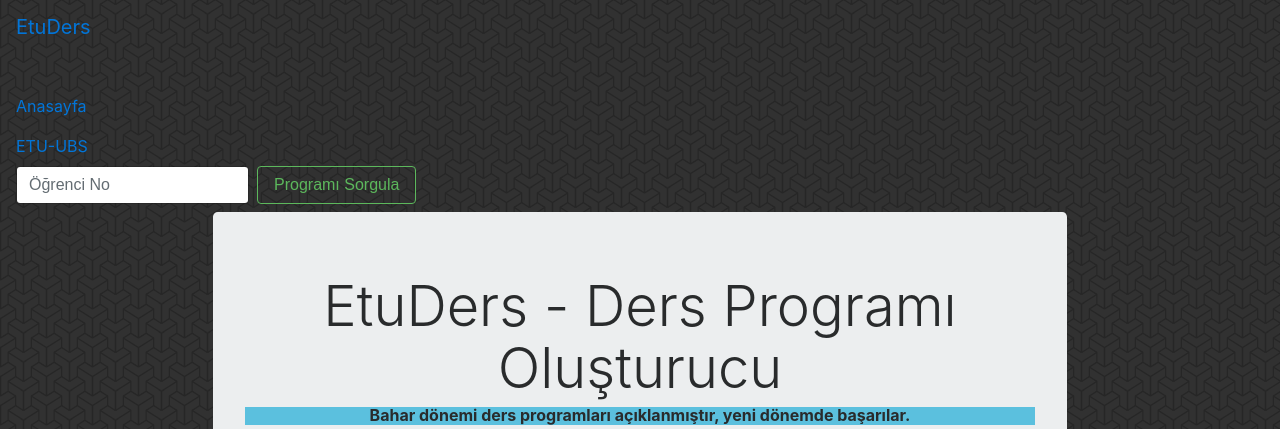
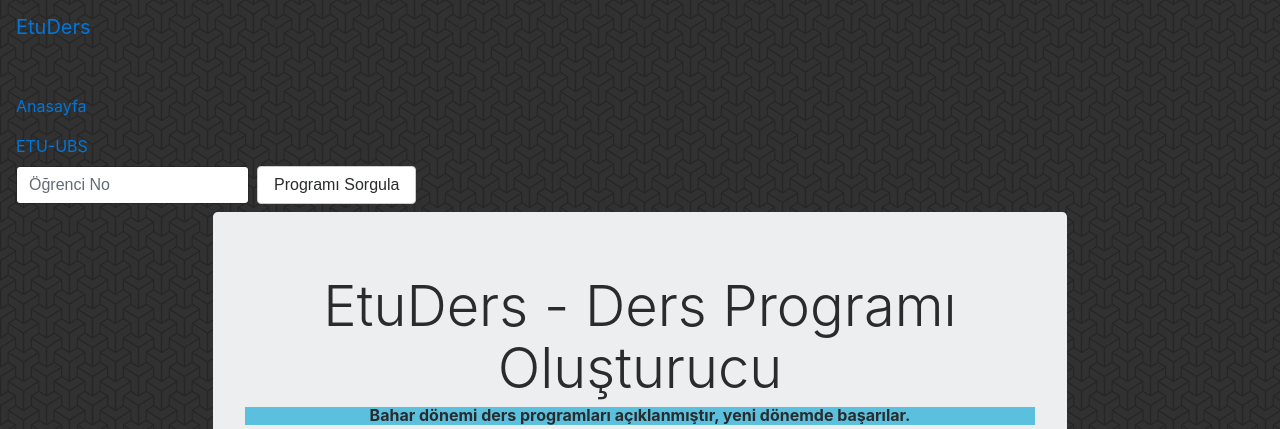
Before and after one commit to BurakDmb/EtuDers, a Flask app: template EtuDers/templates/Layout.html in a window 1280 px wide, after a click that opens the changed part. Shown: the top 429 px of the page. Run offline with Flask 2, Linux system fonts and the light colour scheme; the template is opened without the code that fills it: most values are stand-ins (such as "Sample title", 1, 10 or a date in 2020); parts of the project's set-up code (start-up, migrations or seed data) failed here and were passed over; some libraries are stand-ins or nearby versions.

Commit message:
Changed a button color

```diff
--- a/EtuDers/templates/miniheader.html
+++ b/EtuDers/templates/miniheader.html
@@ -16,7 +16,7 @@
         </ul>
         <form class="form-inline my-2 my-lg-0">
             <input class="form-control mr-sm-2" type="search" id="ogrenciNo" placeholder="Öğrenci No" aria-label="Öğrenci No">
-            <button class="btn btn-outline-success my-2 my-sm-0"  id="ogrenci">Programı Sorgula</button>
+            <button class="btn btn-secondary my-2 my-sm-0"  id="ogrenci">Programı Sorgula</button>
         </form>
         <script>
             $(function () {
```
